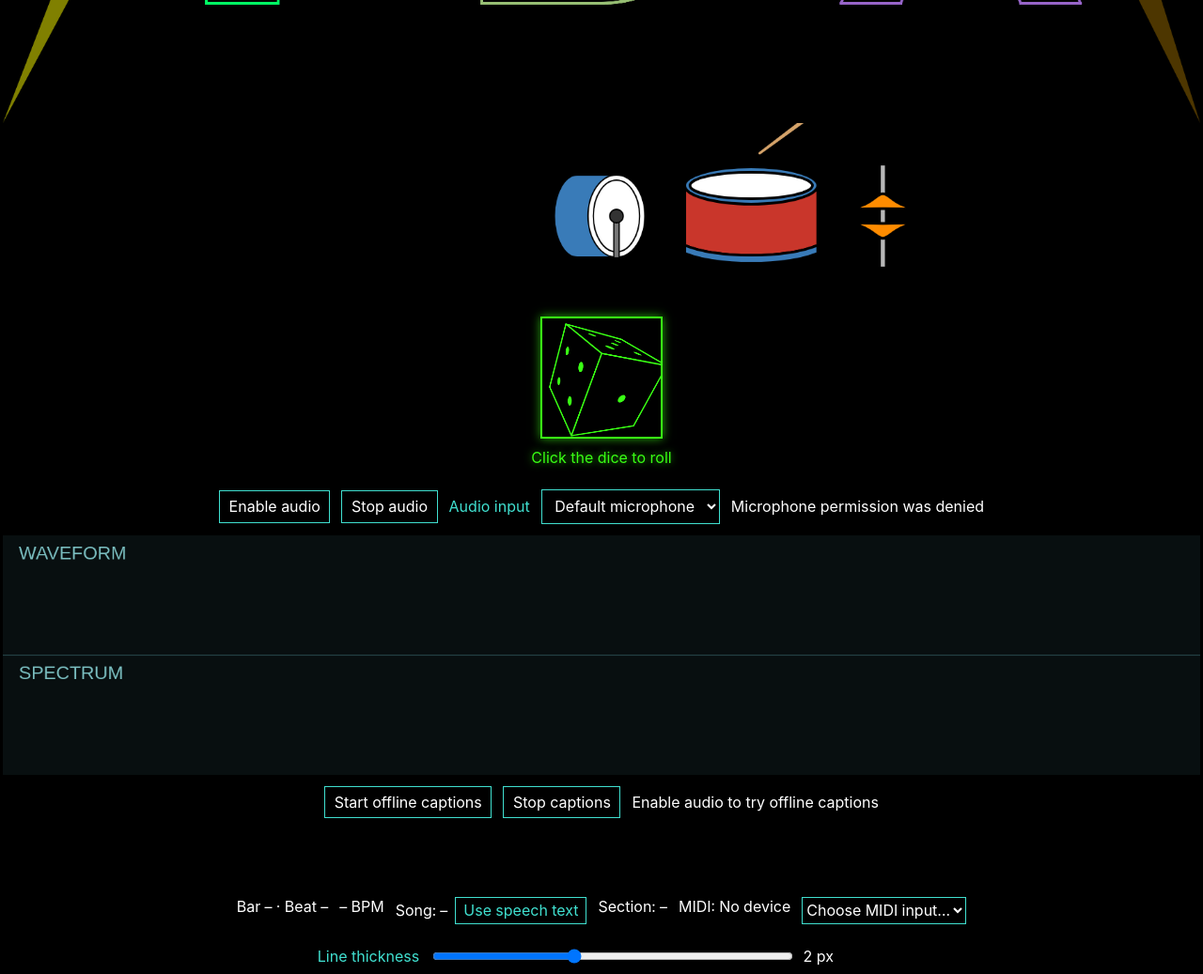
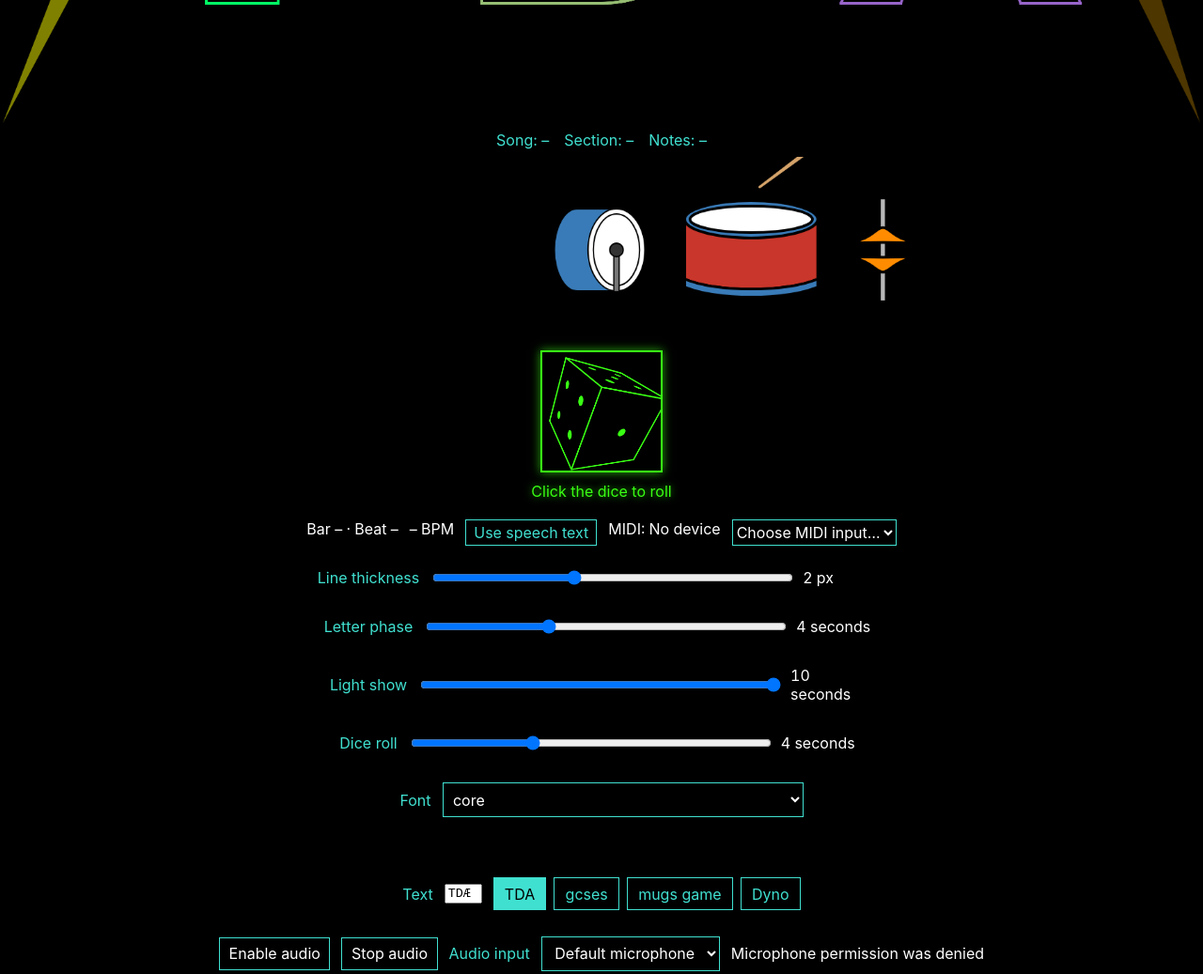
Before and after one commit to LeaveTheCapital/TDAwebsite, a website built with Vite: page tda.html in a window 1280 px wide. Shown: the part 740-1777 px from the top of the page at 94% size. Built offline with nearby package versions, Linux system fonts and the light colour scheme; what webmidi would draw is missing.

Commit message:
developer mode n more lyrics

```diff
--- a/main.css
+++ b/main.css
@@ -132,6 +132,26 @@ canvas {
 .midi-overlay {
   background: black;
   pointer-events: none;
+}
+
+.section-details {
+  display: flex;
+  flex-wrap: wrap;
+  justify-content: center;
+  gap: 0.25rem 1rem;
+  padding: 0.5rem;
+  background: black;
+  color: turquoise;
+  font-family: -apple-system, BlinkMacSystemFont, "Segoe UI", Helvetica, Arial,
+    sans-serif;
+}
+
+.section-details output {
+  white-space: nowrap;
+}
+
+.section-details[hidden] {
+  display: none;
 }
 
 .audio-monitor {
--- a/src/songs.ts
+++ b/src/songs.ts
@@ -1,8 +1,11 @@
+/* eslint-disable sourcePolicy/no-comments */
 export interface SongSection {
   id: string;
   bars: number;
   beats: number;
   lyrics: string | null;
+  notes?: string;
+  tonverk?: string;
 }
 
 export interface Song {
@@ -41,30 +44,60 @@ export const songsByProgram = new Map<number, Song>([
     {
       name: "gcses",
       sections: [
-        { id: "Intro", bars: 2, beats: 0, lyrics: null },
+        { id: "Intro", bars: 4, beats: 0, lyrics: null, notes: "drum intro", tonverk: 'section A bars 1-4 of 16' }, // Tonverk
+        { id: "Piano Intro", bars: 8, beats: 0, lyrics: null, notes: "drum and piano intro" },
         {
           id: "Verse 1",
-          bars: 28,
+          bars: 8,
           beats: 0,
-          lyrics: `{2}I've got 11 GCSEs {2}
-It's easy for you, it's easy for me {2}
-Don't have time for anything else {2}
+          lyrics: `{2}I've got 11 GCSEs{2}
+It's easy for you, it's easy for me{2}
+Don't have time for anything else{2}
 Like extra-curricular activities`,
         },
         {
           id: "Instrumental Interlude",
-          bars: 2,
+          bars: 4,
           beats: 0,
           lyrics: null,
         },
         {
           id: "Verse 2",
-          bars: 2,
+          bars: 4,
           beats: 0,
-          lyrics: `I don't put it on my CV,
-Doesn't matter to you doesn't matter to me
-Building on your progress
-On your progress`,
+          lyrics: `{2}I don't put it on my CV,
+{2}Doesn't matter to you, doesn't matter to me`,
+        },
+        {
+          id: "Instrumental Interlude",
+          bars: 4,
+          beats: 0,
+          lyrics: null,
+        },
+        {
+          id: "Verse 2",
+          bars: 4,
+          beats: 0,
+          lyrics: `{2}I don't put it on my CV,
+{2}Doesn't matter to you, doesn't matter to me`,
+        },
+        {
+          id: "Instrumental Interlude",
+          bars: 4,
+          beats: 0,
+          lyrics: null,
+        },
+        {
+          id: "Outro Instrumental",
+          bars: 8,
+          beats: 0,
+          lyrics: null,
+        },
+        {
+          id: "Outro Building On Your Progress",
+          bars: 16,
+          beats: 0,
+          lyrics: "{4}Building on your progress, {4}building on your progress, {4}building on your progress, {4}building on your progress",
         },
       ],
     },
@@ -102,8 +135,13 @@ On your progress`,
     {
       name: 'Dyno',
       sections: [
-        { id: 'intro', bars: 2, beats: 0, lyrics: null },
-        { id: 'verse', bars: 2, beats: 0, lyrics: "I'm sick and tired of you" }
+        { id: 'intro', bars: 4, beats: 0, lyrics: null },
+        { id: 'verse-instr', bars: 8, beats: 0, lyrics:"{4}'''''{4},,,,,"},
+        { id: 'verse', bars: 8, beats: 0, lyrics: "{3}I'm sick and tired of you{1}And your stupid mates{3}I'm sick and tired of you{1}And your stupid mates" },
+        { id: 'verse-casting', bars: 4, beats: 0, lyrics:"{2}Casting aspersions{2}Casting aspersions"},
+        { id: 'verse-shadow', bars: 16, beats: 0, lyrics:"{2}This stuff casts a long shadow{2}The shadow has already been cast{2}On an island in the sun{2}There's no magic f'ing spell here mate{2}This stuff casts a long shadow{2}You'll be Playing and having fun{2}Casting Aspersions{2}Casting aspesions"},// do the Weezer logo in this section
+        { id: 'break', bars: 4, beats: 0, lyrics: null },
+        { id: 'outro', bars: 36, beats: 0, lyrics: "I'm sick and tired of you" },
       ]
     }
   ]
--- a/src/tda.ts
+++ b/src/tda.ts
@@ -111,8 +111,11 @@ const songName = getOutput("#song-name");
 const useSpeechTextButton = getButton("#use-speech-text");
 const captions = getElement("#captions");
 const sectionId = getOutput("#section-id");
+const sectionNotes = getOutput("#section-notes");
 const midiDevice = getOutput("#midi-device");
 const midiInputSelect = getSelect("#midi-input");
+const developerControls = getElement("#developer-controls");
+const developerSectionDetails = getElement("#developer-section-details");
 
 let backgroundHue: number | undefined;
 let lightShowHue: number | undefined;
@@ -137,12 +140,41 @@ let nextLyricCuePulse = Number.POSITIVE_INFINITY;
 let midiClockTimestamps: number[] = [];
 let isUsingSpeechText = false;
 let textBeforeSpeech = "";
+let isDeveloperModeEnabled = true;
 
 startFakeMidiButton.addEventListener("click", startFakeMidiTimer);
 stopFakeMidiButton.addEventListener("click", stopFakeMidiTimer);
 midiInputSelect.addEventListener("change", () => {
   connectToMidiInput(midiInputSelect.value);
 });
+document.addEventListener("keydown", (event) => {
+  if (
+    event.repeat ||
+    event.ctrlKey ||
+    event.metaKey ||
+    event.altKey ||
+    event.key.toLocaleLowerCase() !== "q" ||
+    isTextEntryTarget(event.target)
+  ) {
+    return;
+  }
+
+  setDeveloperModeEnabled(!isDeveloperModeEnabled);
+});
+setDeveloperModeEnabled(isDeveloperModeEnabled);
+
+function isTextEntryTarget(target: EventTarget | null) {
+  return target instanceof HTMLInputElement && target.type === "text" ||
+    target instanceof HTMLTextAreaElement ||
+    target instanceof HTMLElement && target.isContentEditable;
+}
+
+function setDeveloperModeEnabled(enabled: boolean) {
+  isDeveloperModeEnabled = enabled;
+  developerControls.hidden = !enabled;
+  developerSectionDetails.hidden = !enabled;
+  document.body.dataset.developerMode = String(enabled);
+}
 
 function randomHueExcept(...excludedHues: Array<number | undefined>): number {
   let nextHue;
@@ -163,7 +195,10 @@ function handleMidiNoteOn() {
 }
 
 function handleMidiProgramChange(event: MessageEvent) {
-  if (typeof event.value !== "number") {
+  if (
+    typeof event.value !== "number" ||
+    event.value === selectedSongProgram
+  ) {
     return;
   }
 
@@ -516,6 +551,7 @@ function resetTransportForSelection() {
   delete transportPosition.dataset.section;
   delete transportPosition.dataset.lyricCue;
   sectionId.value = "Section: –";
+  sectionNotes.value = "Notes: –";
   setClockBpm(undefined);
   if (!activeMidiInput) {
     setMidiDevice(undefined);
@@ -630,6 +666,7 @@ function moveToNextSongSection() {
   activeSectionEndPulse += sectionBeats * midiClocksPerQuarterNote;
   transportPosition.dataset.section = section.id;
   sectionId.value = `Section: ${section.id}`;
+  sectionNotes.value = `Notes: ${section.notes ?? "–"}`;
 
   startSectionLyrics(section.lyrics, sectionStartPulse);
 }
--- a/tda.html
+++ b/tda.html
@@ -19,6 +19,11 @@
             </svg>
         </div>
         <canvas id="canvas" width="900" height="400"></canvas>
+        <div id="developer-section-details" class="section-details" aria-label="Active song section" aria-live="polite">
+            <output id="song-name">Song: –</output>
+            <output id="section-id">Section: –</output>
+            <output id="section-notes">Notes: –</output>
+        </div>
         <canvas id="midi-overlay" class="midi-overlay" width="900" height="140" aria-label="Drum animation"></canvas>
         <div class="dice-container">
             <button id="roll-die" class="dice-button" type="button" aria-label="Roll the die">
@@ -27,38 +32,18 @@
             <output id="dice-result" class="dice-result" aria-live="polite">Click the dice to roll</output>
         </div>
     </div>
-    <section class="audio-monitor" aria-label="Live audio input">
-        <div class="audio-controls">
-            <button id="enable-audio" type="button">Enable audio</button>
-            <button id="stop-audio" type="button" disabled>Stop audio</button>
-            <label for="audio-input">Audio input</label>
-            <select id="audio-input">
-                <option value="default">Default microphone</option>
-            </select>
-            <output id="audio-status" role="status">Audio is off</output>
-        </div>
-        <canvas id="audio-visualizer" width="900" height="180" aria-label="Live audio waveform and spectrum"></canvas>
-        <div class="caption-controls">
-            <button id="start-captions" type="button" disabled>Start offline captions</button>
-            <button id="stop-captions" type="button" disabled>Stop captions</button>
-            <button id="install-caption-language" type="button" hidden>Install offline English pack</button>
-            <output id="caption-status" role="status">Enable audio to try offline captions</output>
-        </div>
-        <div id="captions" class="captions" aria-live="polite" aria-label="Live captions"></div>
-    </section>
     <div class="transport-status" role="status" aria-label="MIDI clock status">
         <output id="transport-position">Bar – · Beat –</output>
         <output id="clock-bpm">– BPM</output>
         <span class="song-status">
-            <output id="song-name">Song: –</output>
             <button id="use-speech-text" type="button" aria-pressed="false">Use speech text</button>
         </span>
-        <output id="section-id">Section: –</output>
         <output id="midi-device">MIDI: No device</output>
         <select id="midi-input" aria-label="Choose MIDI input" disabled>
             <option value="">No MIDI inputs</option>
         </select>
     </div>
+    <section id="developer-controls" aria-label="Developer controls" aria-keyshortcuts="Q">
         <div class="canvas-control stroke-width-control">
             <label for="stroke-width">Line thickness</label>
             <input id="stroke-width" type="range" min="0.1" max="5" step="0.1" value="2">
@@ -95,6 +80,26 @@
             <input id="text-input" type="text" size="3">
             <div id="song-buttons" class="song-buttons" role="group" aria-label="MIDI songs"></div>
         </div>
+    </section>
+    <section class="audio-monitor" aria-label="Live audio input">
+        <div class="audio-controls">
+            <button id="enable-audio" type="button">Enable audio</button>
+            <button id="stop-audio" type="button" disabled>Stop audio</button>
+            <label for="audio-input">Audio input</label>
+            <select id="audio-input">
+                <option value="default">Default microphone</option>
+            </select>
+            <output id="audio-status" role="status">Audio is off</output>
+        </div>
+        <canvas id="audio-visualizer" width="900" height="180" aria-label="Live audio waveform and spectrum"></canvas>
+        <div class="caption-controls">
+            <button id="start-captions" type="button" disabled>Start offline captions</button>
+            <button id="stop-captions" type="button" disabled>Stop captions</button>
+            <button id="install-caption-language" type="button" hidden>Install offline English pack</button>
+            <output id="caption-status" role="status">Enable audio to try offline captions</output>
+        </div>
+        <div id="captions" class="captions" aria-live="polite" aria-label="Live captions"></div>
+    </section>
 
     <script type="module" src="/src/tda.ts"></script>
 </body>
```
Also changed, not shown: tests/tda-animation.spec.ts (+34 -0 lines). Lines whose indentation alone changed are shown as unchanged.
